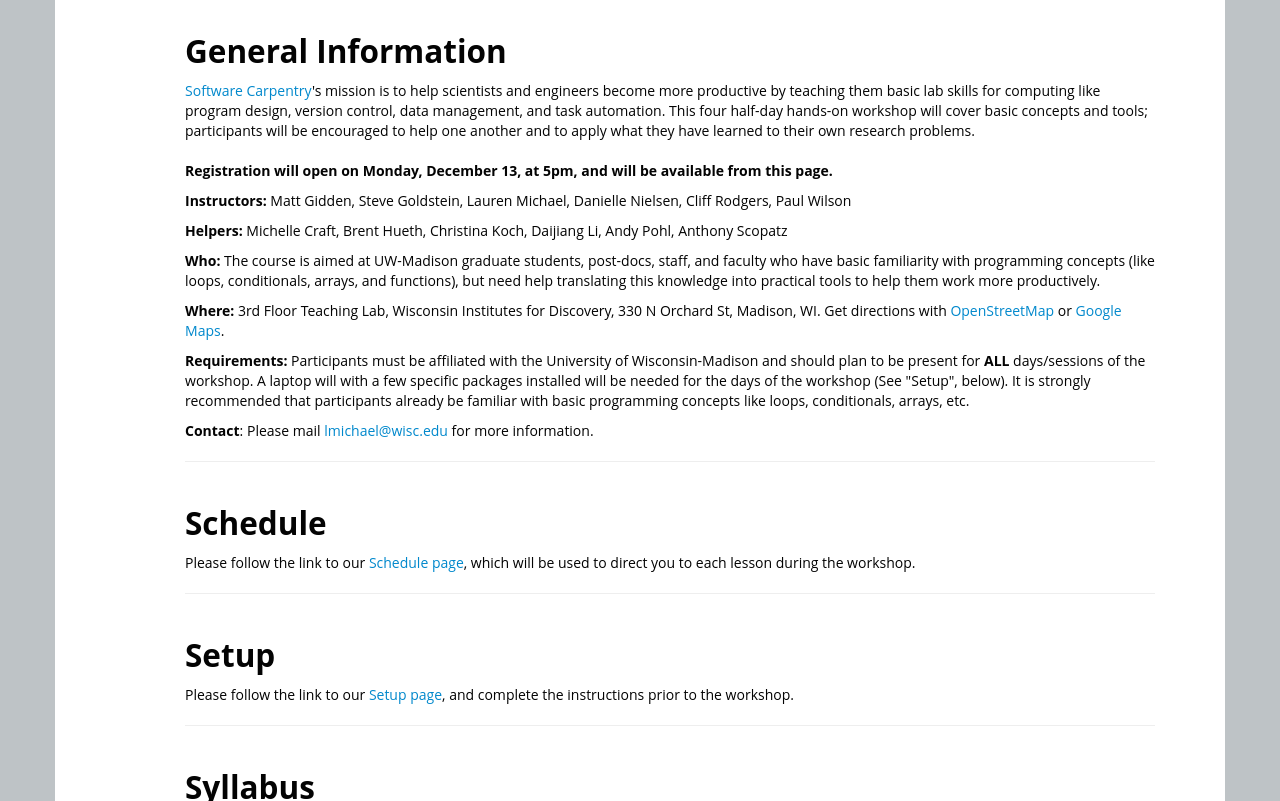
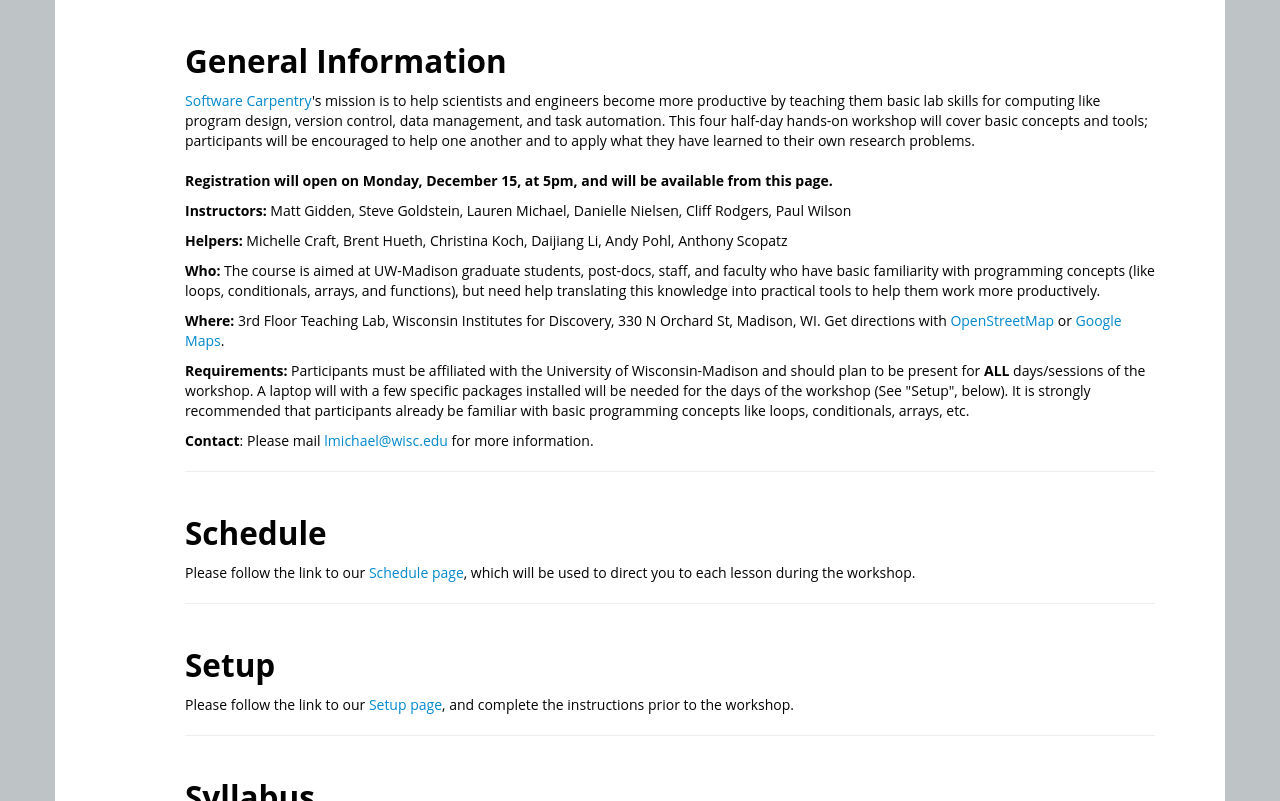
Before and after one commit to ktzaman/2015-06-03-wisc, a Jekyll site: the page built from index.html, in a window 1280 px wide and 900 px high, scrolled down 516 px, cut to the strip 99-900 px from the top of the window. Built offline with Jekyll 4.4.1, drawn with Linux system fonts in a browser that asks for light colours.

Commit message:
Update registration info

```diff
--- a/index.html
+++ b/index.html
@@ -25,7 +25,7 @@
 -->
 
 {% if page.eventbrite %}
-<iframe src="//www.eventbrite.com/tickets-external?eid={{page.eventbrite}}&ref=etckt" frameborder="0" width="100%" height="240"></iframe>
+<iframe src="//www.eventbrite.com/tickets-external?eid={{page.eventbrite}}&ref=etckt" frameborder="0" width="100%" height="250"></iframe>
 {% endif %}
 
 <h2>General Information</h2>
@@ -39,7 +39,7 @@
   participants will be encouraged to help one another
   and to apply what they have learned to their own research problems.</br>
   </br>
-  <b>Registration will open on Monday, December 13, at 5pm, and will be available from this page.</b>
+  <b>Registration will open on Monday, December 15, at 5pm, and will be available from this page.</b>
 </p>
 
 <!-- This block displays the instructors' names if they are available. -->
```
